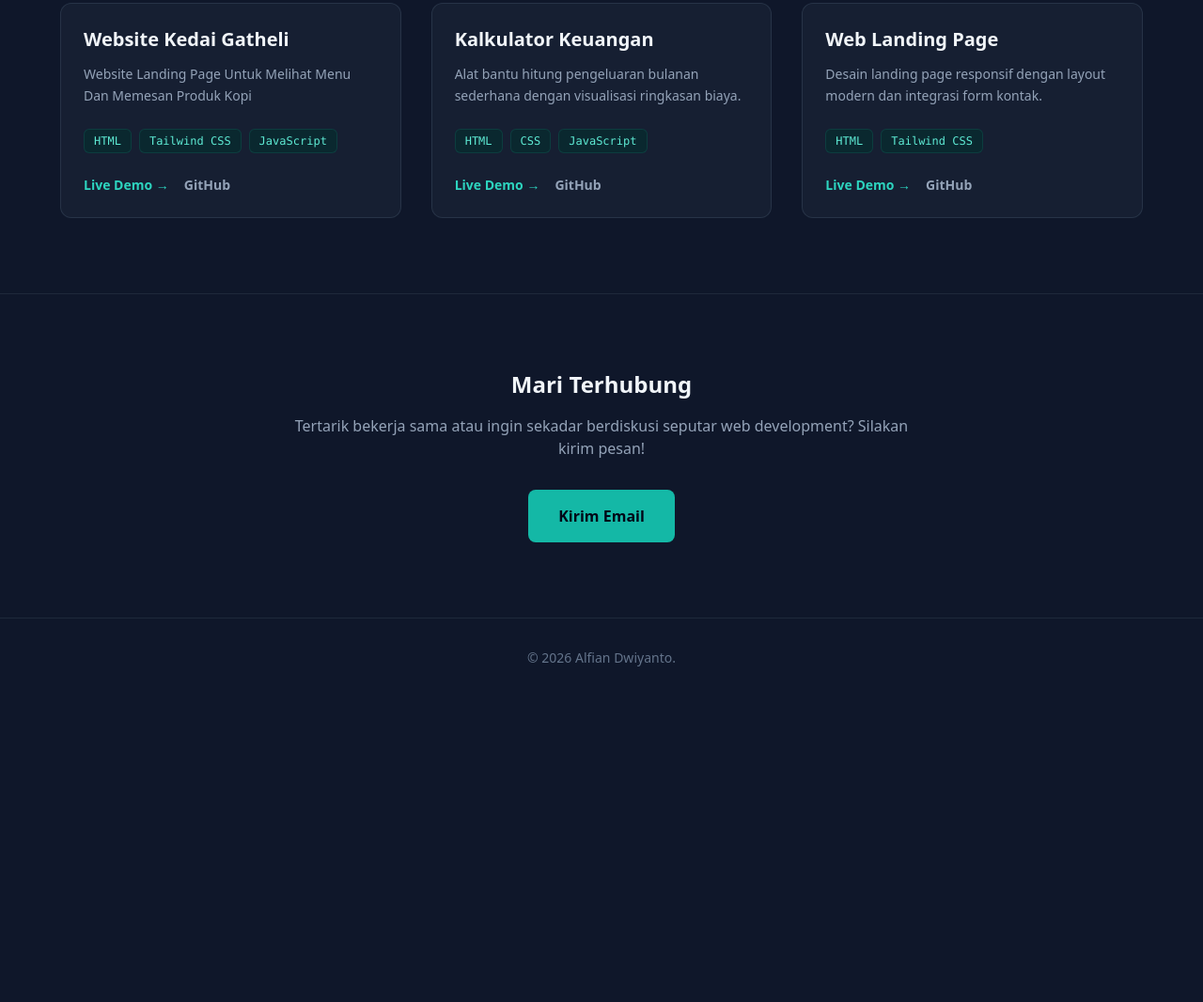
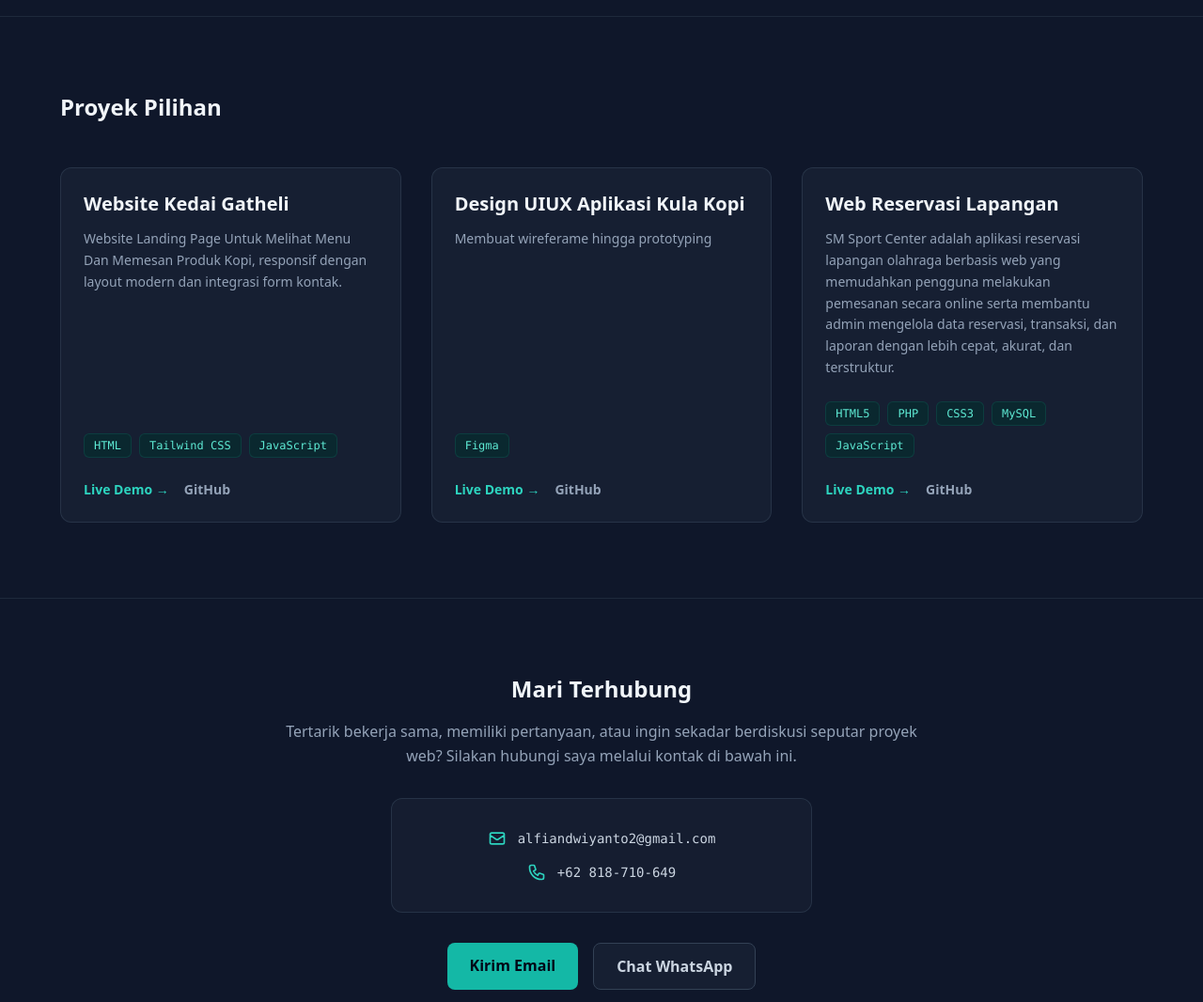
Before and after one commit to alfiaandy/portofolio, a plain HTML site: page index.html in a window 1280 px wide. Shown: the part 1746-2812 px from the top of the page at 94% size. Before the commit the page ends 2488 px from the top, so only its background shows below. Drawn offline with nearby package versions, Linux system fonts and the light colour scheme.

Commit message:
update section tentang proyek kontak

```diff
--- a/index.html
+++ b/index.html
@@ -70,9 +70,18 @@
                 Tentang Saya
             </h2>
             <p class="text-slate-400 text-lg leading-relaxed mb-6">
-                Saya fokus mempelajari dasar-dasar pengembangan web secara mendalam. Bagi saya, kode yang bersih,
-                performa yang cepat, serta tampilan yang mudah digunakan adalah prioritas utama dalam membangun sebuah
-                situs web.
+                Saat ini saya adalah mahasiswa yang sedang aktif mendalami dunia Web Development. Seperti mahasiswa pada
+                umumnya, hari-hari saya diisi dengan belajar coding, mengeksplorasi teknologi baru, dan mencoba
+                memecahkan masalah lewat baris kode—sambil sesekali mengutuki error yang lupa titik koma.
+
+                Saya memiliki ketertarikan besar pada pengembangan web Front-End maupun Back-End. Fondasi utama yang
+                terus saya asah saat ini meliputi HTML, CSS, JavaScript, PHP (Laravel), dan MySQL. Bagi saya, setiap
+                proyek kuliah maupun proyek mandiri adalah kesempatan untuk melatih logika dan menerapkan praktik clean
+                code.
+
+                Saya tipe pembelajar yang cepat adaptasi, tidak ragu bertanya, dan selalu haus akan ilmu baru. Saat ini
+                saya mencari kesempatan magang maupun posisi Junior Web Developer untuk belajar langsung di industri dan
+                berkontribusi dalam tim.
             </p>
         </div>
     </section>
@@ -111,13 +120,48 @@
             <h2 class="text-2xl font-bold text-slate-100 mb-4 flex justify-center items-center gap-3">
                 Mari Terhubung
             </h2>
-            <p class="text-slate-400 mb-8">
-                Tertarik bekerja sama atau ingin sekadar berdiskusi seputar web development? Silakan kirim pesan!
+            <p class="text-slate-400 mb-8 leading-relaxed">
+                Tertarik bekerja sama, memiliki pertanyaan, atau ingin sekadar berdiskusi seputar proyek web? Silakan
+                hubungi saya melalui kontak di bawah ini.
             </p>
-            <a href="mailto:emailanda@example.com"
-                class="inline-block bg-teal-500 text-slate-950 font-semibold px-8 py-4 rounded-lg hover:bg-teal-400 transition">
-                Kirim Email
-            </a>
+
+            <!-- Informasi Kontak Lengkap -->
+            <div class="bg-slate-800/40 border border-slate-700/60 rounded-xl p-8 mb-8 max-w-md mx-auto space-y-4">
+                <!-- Email -->
+                <div class="flex items-center justify-center gap-3 text-slate-300">
+                    <svg class="w-5 h-5 text-teal-400" fill="none" stroke="currentColor" viewBox="0 0 24 24">
+                        <path stroke-linecap="round" stroke-linejoin="round" stroke-width="2"
+                            d="M3 8l7.89 5.26a2 2 0 002.22 0L21 8M5 19h14a2 2 0 002-2V7a2 2 0 00-2-2H5a2 2 0 00-2 2v10a2 2 0 002 2z" />
+                    </svg>
+                    <a href="mailto:alfiandwiyanto@gmail.com" class="hover:text-teal-400 transition font-mono text-sm">
+                        alfiandwiyanto2@gmail.com
+                    </a>
+                </div>
+
+                <!-- No HP / WhatsApp -->
+                <div class="flex items-center justify-center gap-3 text-slate-300">
+                    <svg class="w-5 h-5 text-teal-400" fill="none" stroke="currentColor" viewBox="0 0 24 24">
+                        <path stroke-linecap="round" stroke-linejoin="round" stroke-width="2"
+                            d="M3 5a2 2 0 012-2h3.28a1 1 0 01.948.684l1.498 4.493a1 1 0 01-.502 1.21l-2.257 1.13a11.042 11.042 0 005.516 5.516l1.13-2.257a1 1 0 011.21-.502l4.493 1.498a1 1 0 01.684.949V19a2 2 0 01-2 2h-1C9.716 21 3 14.284 3 6V5z" />
+                    </svg>
+                    <a href="https://wa.me/62818710649" target="_blank"
+                        class="hover:text-teal-400 transition font-mono text-sm">
+                        +62 818-710-649
+                    </a>
+                </div>
+            </div>
+
+            <!-- Tombol Aksi Cepat -->
+            <div class="flex flex-col sm:flex-row justify-center gap-4">
+                <a href="mailto:alfiandwiyanto2@gmail.com"
+                    class="bg-teal-500 text-slate-950 font-semibold px-6 py-3 rounded-lg hover:bg-teal-400 transition">
+                    Kirim Email
+                </a>
+                <a href="https://wa.me/62818710649" target="_blank"
+                    class="border border-slate-700 bg-slate-800/50 text-slate-300 font-semibold px-6 py-3 rounded-lg hover:bg-slate-800 hover:text-white transition">
+                    Chat WhatsApp
+                </a>
+            </div>
         </div>
     </section>
 
--- a/src/js/main.js
+++ b/src/js/main.js
@@ -3,24 +3,23 @@ const projects = [
   {
     title: "Website Kedai Gatheli",
     description:
-      "Website Landing Page Untuk Melihat Menu Dan Memesan Produk Kopi",
+      "Website Landing Page Untuk Melihat Menu Dan Memesan Produk Kopi, responsif dengan layout modern dan integrasi form kontak.",
     tech: ["HTML", "Tailwind CSS", "JavaScript"],
     demoLink: "#",
     githubLink: "#",
   },
   {
-    title: "Kalkulator Keuangan",
-    description:
-      "Alat bantu hitung pengeluaran bulanan sederhana dengan visualisasi ringkasan biaya.",
-    tech: ["HTML", "CSS", "JavaScript"],
+    title: "Design UIUX Aplikasi Kula Kopi",
+    description: "Membuat wireferame hingga prototyping ",
+    tech: ["Figma"],
     demoLink: "#",
     githubLink: "#",
   },
   {
-    title: "Web Landing Page",
+    title: "Web Reservasi Lapangan",
     description:
-      "Desain landing page responsif dengan layout modern dan integrasi form kontak.",
-    tech: ["HTML", "Tailwind CSS"],
+      "SM Sport Center adalah aplikasi reservasi lapangan olahraga berbasis web yang memudahkan pengguna melakukan pemesanan secara online serta membantu admin mengelola data reservasi, transaksi, dan laporan dengan lebih cepat, akurat, dan terstruktur.",
+    tech: ["HTML5", "PHP", "CSS3", "MySQL", "JavaScript"],
     demoLink: "#",
     githubLink: "#",
   },
```
